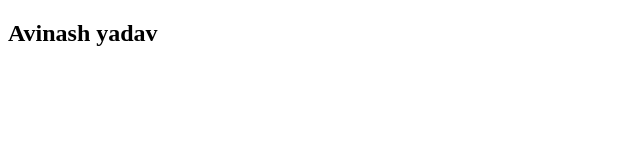
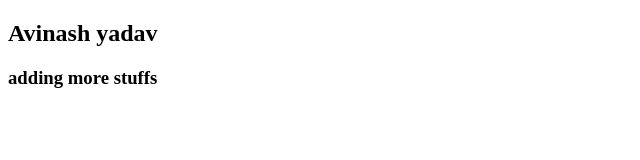
Before and after one commit to Avinash1450/tut, a plain HTML site: page index.html in a window 1280 px wide. Shown: the whole page, without its empty margins (0-640 px from the left). Drawn offline with Linux system fonts and the light colour scheme.

Commit message:
added one more header

```diff
--- a/index.html
+++ b/index.html
@@ -7,5 +7,6 @@
 </head>
 <body>
 	<h2>Avinash yadav</h2>
+	<h3>adding more stuffs</h3>
 </body>
 </html>
```
